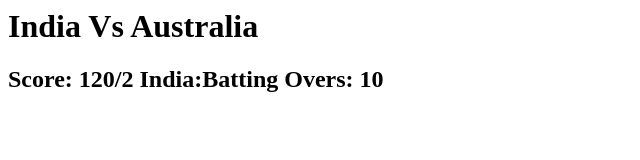
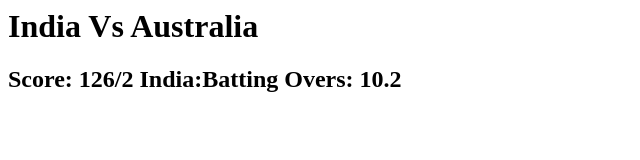
Before and after one commit to nsatwik/refactored-umbrella, a plain HTML site: page index.html in a window 1280 px wide. Shown: the full height of the page, 0-640 px from the left. Drawn offline with Linux system fonts and the light colour scheme.

Commit message:
Update index.html

```diff
--- a/index.html
+++ b/index.html
@@ -1,5 +1,5 @@
 
 <html>
 	<h1> India Vs Australia</h1>
-	<h2> Score: 120/2 India:Batting Overs: 10</h2>
+	<h2> Score: 126/2 India:Batting Overs: 10.2</h2>
 </html>
```
